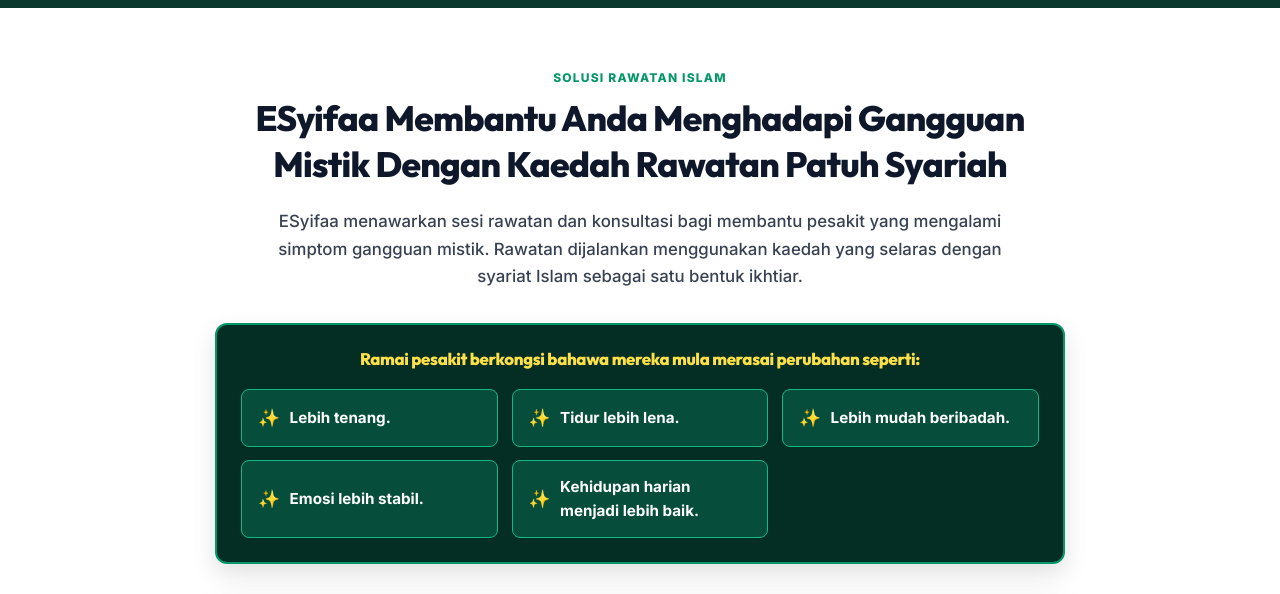
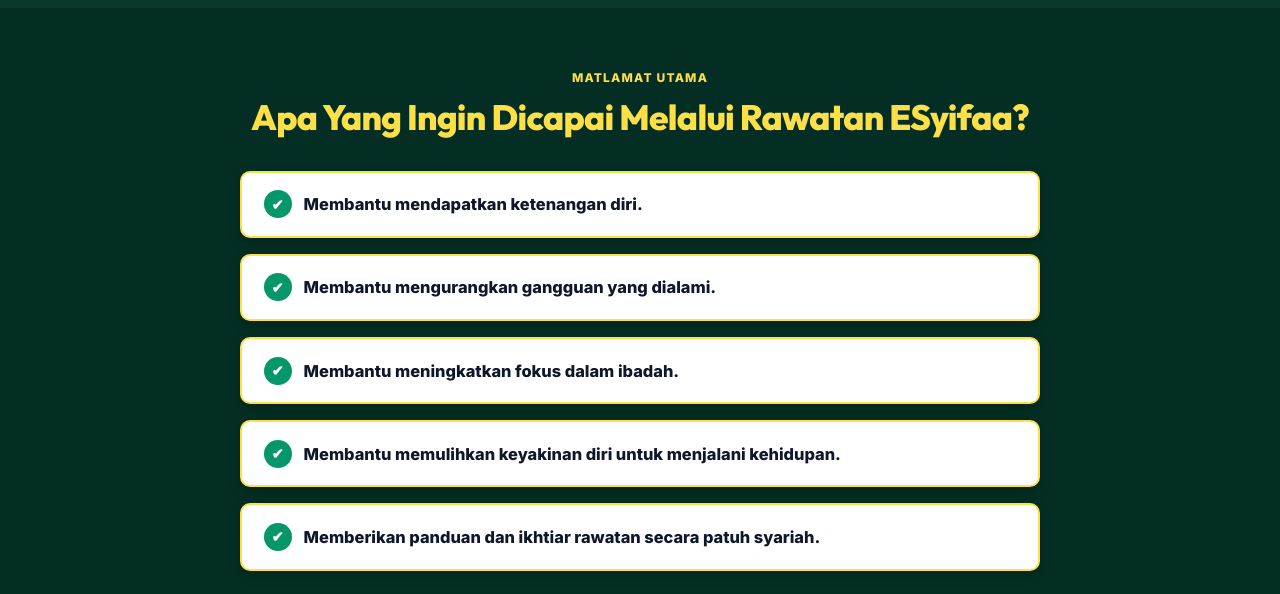
Before and after one commit to molekventure313/aura-assyifa, a Next.js app: page / in a window 1280 px wide. Shown: the part 4206-4800 px from the top of the page. Built offline with nearby package versions, Linux system fonts and the light colour scheme; grey boxes are pictures that could not be loaded.

Commit message:
feat: buang SolutionSection dari homepage

```diff
--- a/src/app/page.js
+++ b/src/app/page.js
@@ -5,7 +5,6 @@
 import TestimonialSection from '@/components/salespage/TestimonialSection';
 import ProblemSection from '@/components/salespage/ProblemSection';
 import FearsSection from '@/components/salespage/FearsSection';
-import SolutionSection from '@/components/salespage/SolutionSection';
 import MatlamatSection from '@/components/salespage/MatlamatSection';
 import ProcessSection from '@/components/salespage/ProcessSection';
 import TestimonialPart2Section from '@/components/salespage/TestimonialPart2Section';
@@ -39,9 +38,6 @@
 
       {/* SECTION 4: FEARS */}
       <FearsSection />
-
-      {/* SECTION 5: SOLUTION */}
-      <SolutionSection />
 
       {/* SECTION 6: MATLAMAT RAWATAN */}
       <MatlamatSection />
```
